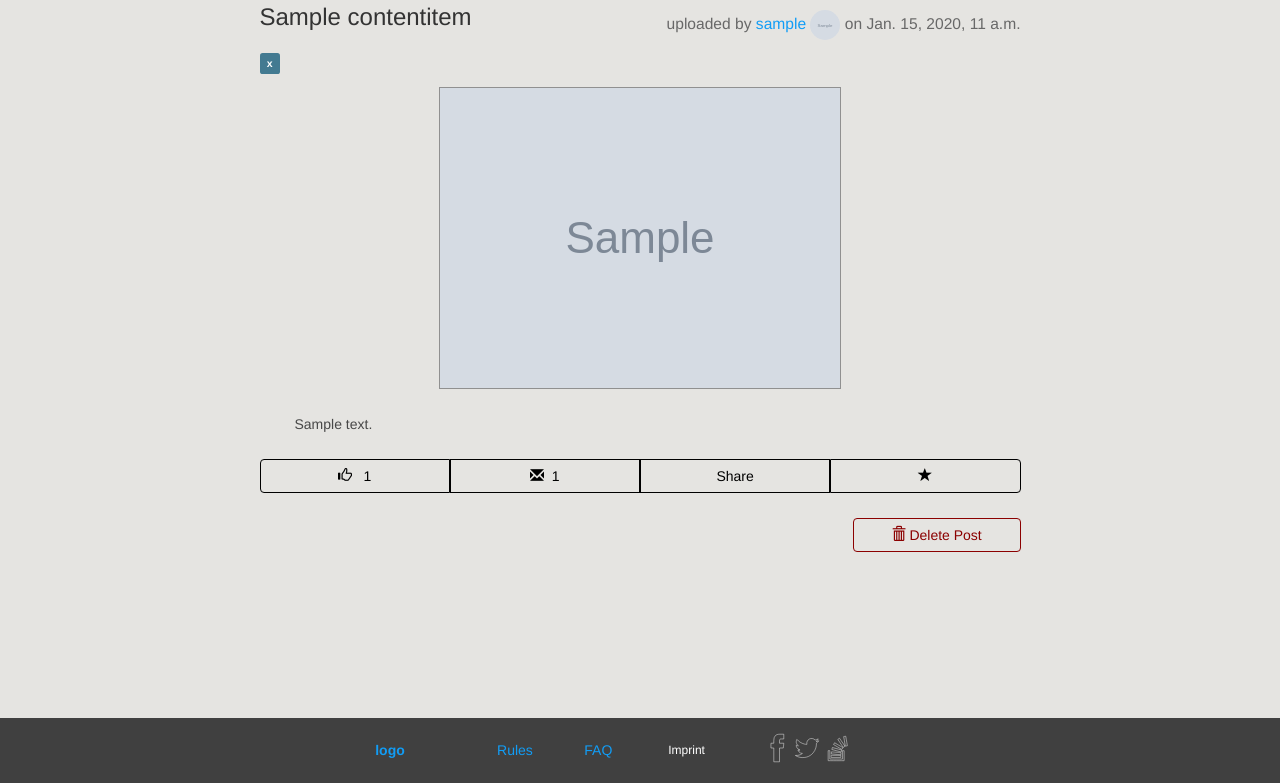
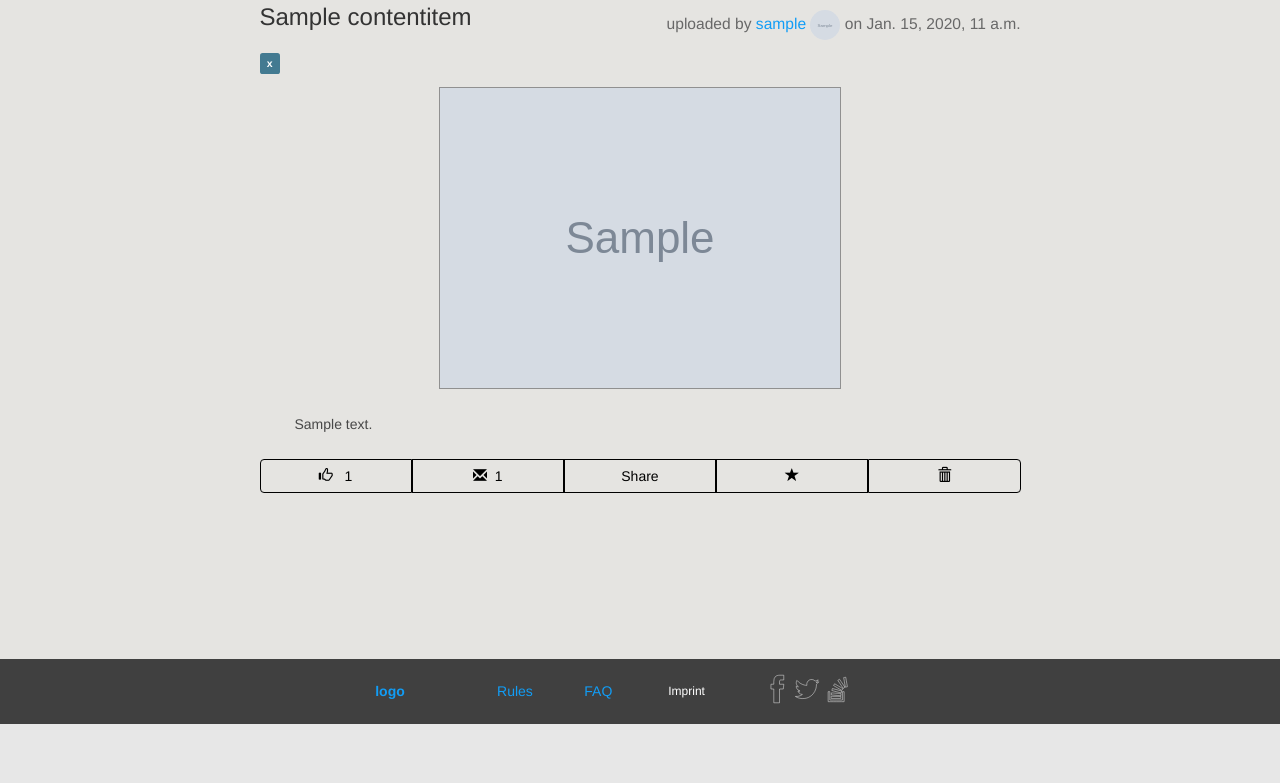
Before and after one commit to SNDjango/server, a Django app: page / in a window 1280 px wide. Shown: the part 179-962 px from the top of the page. After the commit the page ends 903 px from the top, so only its background shows below. Run offline with Django 3.2, Linux system fonts and the light colour scheme; a user stored in the database is signed in; tables that the repository leaves empty hold one stand-in row (values such as "Sample post"); grey boxes marked "Sample" are stand-in pictures; some libraries are stand-ins or nearby versions.

Commit message:
integrating trash glyphicon in button group, if delete possible

```diff
--- a/snd/image_board/templates/content_items.html
+++ b/snd/image_board/templates/content_items.html
@@ -43,21 +43,14 @@
                     <a href="#!" class="btn btn-primary-outline" data-toggle="collapse" data-target=".comment-section-{{ post.id }}"><span class="glyphicon glyphicon-envelope"></span>&nbsp; {{ post.comments.count }}</a>
                     <a href="#" class="btn btn-primary-outline">Share</a>
                     <a href="#" class="btn btn-primary-outline"><span class="glyphicon glyphicon-star"></span></a>
+                    {% if user == post.uploaded_by %}
+                        <a href="{% url 'delete_post' post.title %}" class="btn btn-primary-outline"><span class="glyphicon glyphicon-trash"></span></a>
+                    {% endif %}
                 </div>
             </div>
         </div>
 
-        {% if user == post.uploaded_by %}
-        <div class="row">
-            <div class="col-md-9">
-            </div>
-            <div class="col-md-3">
-                <div class="btn-group btn-group-justified">
-                    <a href="{% url 'delete_post' post.title %}" class="btn btn-primary-outline redbutton"><span class="glyphicon glyphicon-trash"></span> Delete Post</a>
-                </div>
-            </div>
-        </div>
-        {% endif %}
+
 
         <div class="row" id="">
             <form action="" method="post" enctype="multipart/form-data">
```
